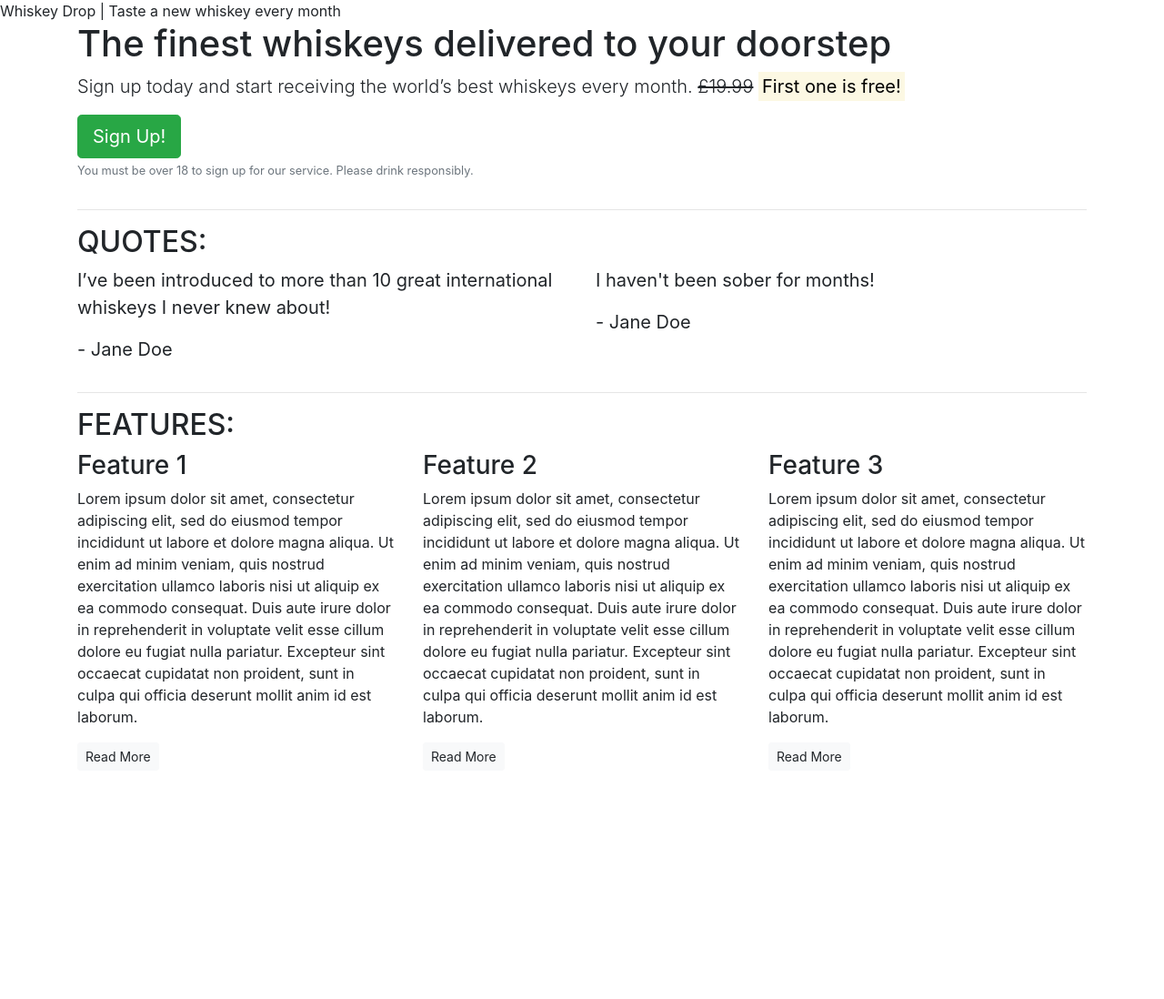
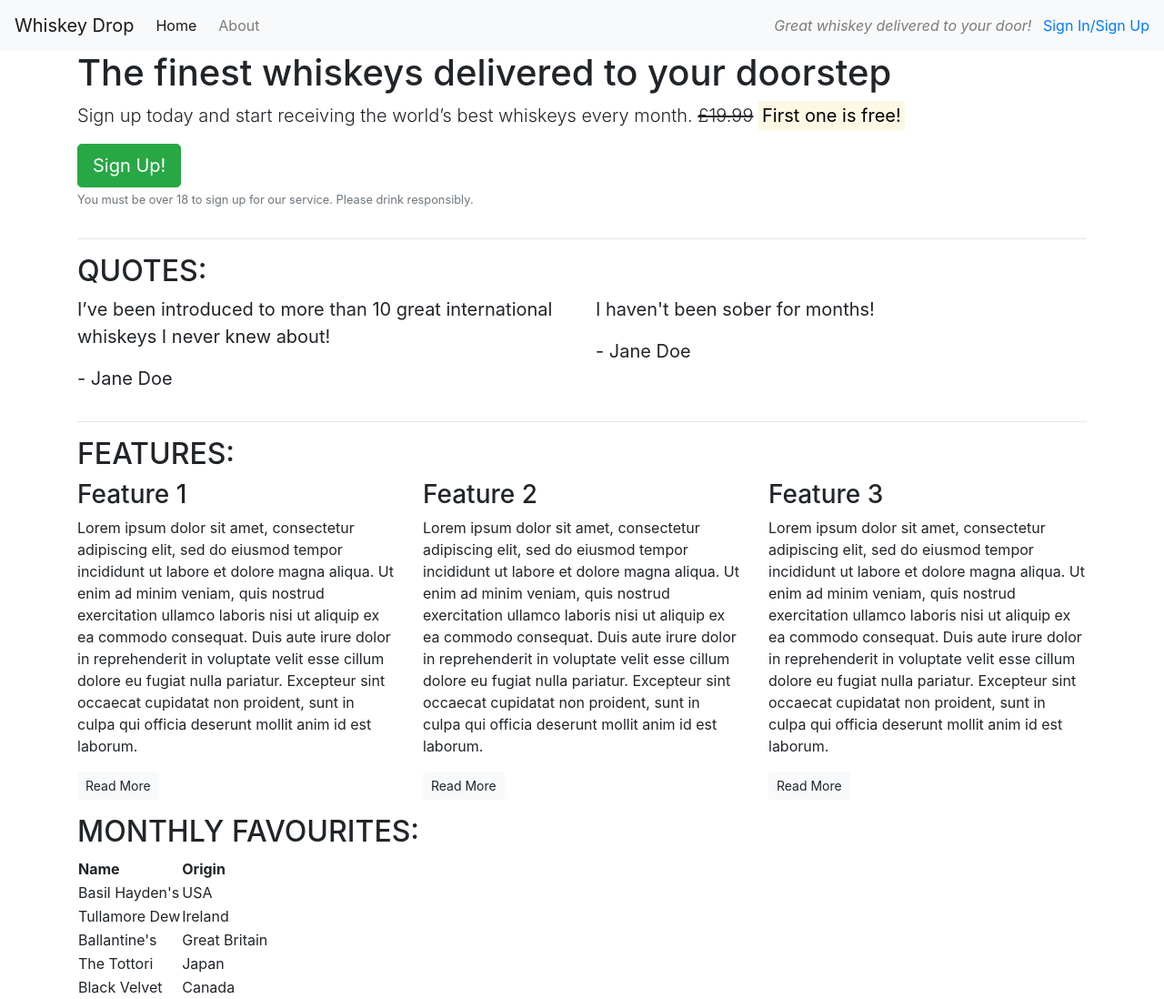
Before and after one commit to JosefinE7/bootstrap-training, a plain HTML site: page index.html in a window 1280 px wide. Shown: the whole page at 91% size. Before the commit the page ends 863 px from the top, so only its background shows below. Drawn offline with nearby package versions, Linux system fonts and the light colour scheme.

Commit message:
Added navigation bar

```diff
--- a/index.html
+++ b/index.html
@@ -3,10 +3,11 @@
 
 <head>
 	<meta charset="UTF-8">
+	<!--the line below this is a tag that we need to include in the head of our page that tells the browser how to respond to different resolutions, particularly mobile ones(bootstrap)-->
 	<meta name="viewport" content="width=device-width, initial-scale=1.0">
 	<meta http-equiv="X-UA-Compatible" content="ie=edge">
-	<meta name="viewport" content="width=device-width, initial-scale=1.0" <title>Whiskey Drop | Taste a new whiskey
-	every month</title>
+	<meta name="viewport" content="width=device-width, initial-scale=1.0">
+	<title>Whiskey Drop | Taste a new whiskey every month</title>
 	<link rel="stylesheet" href="https://stackpath.bootstrapcdn.com/bootstrap/4.4.1/css/bootstrap.min.css"
 		integrity="sha384-Vkoo8x4CGsO3+Hhxv8T/Q5PaXtkKtu6ug5TOeNV6gBiFeWPGFN9MuhOf23Q9Ifjh" crossorigin="anonymous">
 	<script src="https://stackpath.bootstrapcdn.com/bootstrap/4.4.1/js/bootstrap.min.js"
@@ -15,6 +16,18 @@
 </head>
 
 <body>
+	<nav class="navbar navbar-light bg-light navbar-expand-sm">
+		<a href="/" class="navbar-brand">Whiskey Drop</a>
+		<ul class="navbar-nav mr-auto">
+			<li class="active nav-item mr-2"><a class="nav-link" href="/">Home</a></li>
+			<li class="nav-item mr-2"><a class="nav-link" href="/about">About</a></li>
+            <li class="nav-item mr-2 d-block d-sm-none"><a class="nav-link" href="/login">Sign In/ Sign Up</a></li>
+		</ul>
+		<div class="d-none d-md-block">
+			<p class="navbar-text my-auto mr-2"><i>Great whiskey delivered to your door!</i></p>
+			<a href="/login">Sign In/Sign Up</a>
+		</div>
+	</nav>
 	<article class="container">
 		<div class="row">
 			<div class="col-12">
@@ -29,7 +42,7 @@
 			</div>
 		</div>
 
-        <hr>
+		<hr>
 
 		<section class="quotes">
 			<div class="row">
@@ -53,7 +66,7 @@
 			</div>
 		</section>
 
-        <hr>
+		<hr>
 
 		<section class="features">
 			<div class="row">
@@ -112,6 +125,35 @@
 				</div>
 			</div>
 		</section>
+		<section>
+			<h2 class="text-uppercase">Monthly favourites:</h2>
+			<table>
+				<tr>
+					<th>Name</th>
+					<th>Origin</th>
+				</tr>
+				<tr>
+					<td>Basil Hayden's</td>
+					<td>USA</td>
+				</tr>
+				<tr>
+					<td>Tullamore Dew</td>
+					<td>Ireland</td>
+				</tr>
+				<tr>
+					<td>Ballantine's</td>
+					<td>Great Britain</td>
+				</tr>
+				<tr>
+					<td>The Tottori</td>
+					<td>Japan</td>
+				</tr>
+				<tr>
+					<td>Black Velvet</td>
+					<td>Canada</td>
+				</tr>
+			</table>
+		</section>
 
 	</article>
 
```
